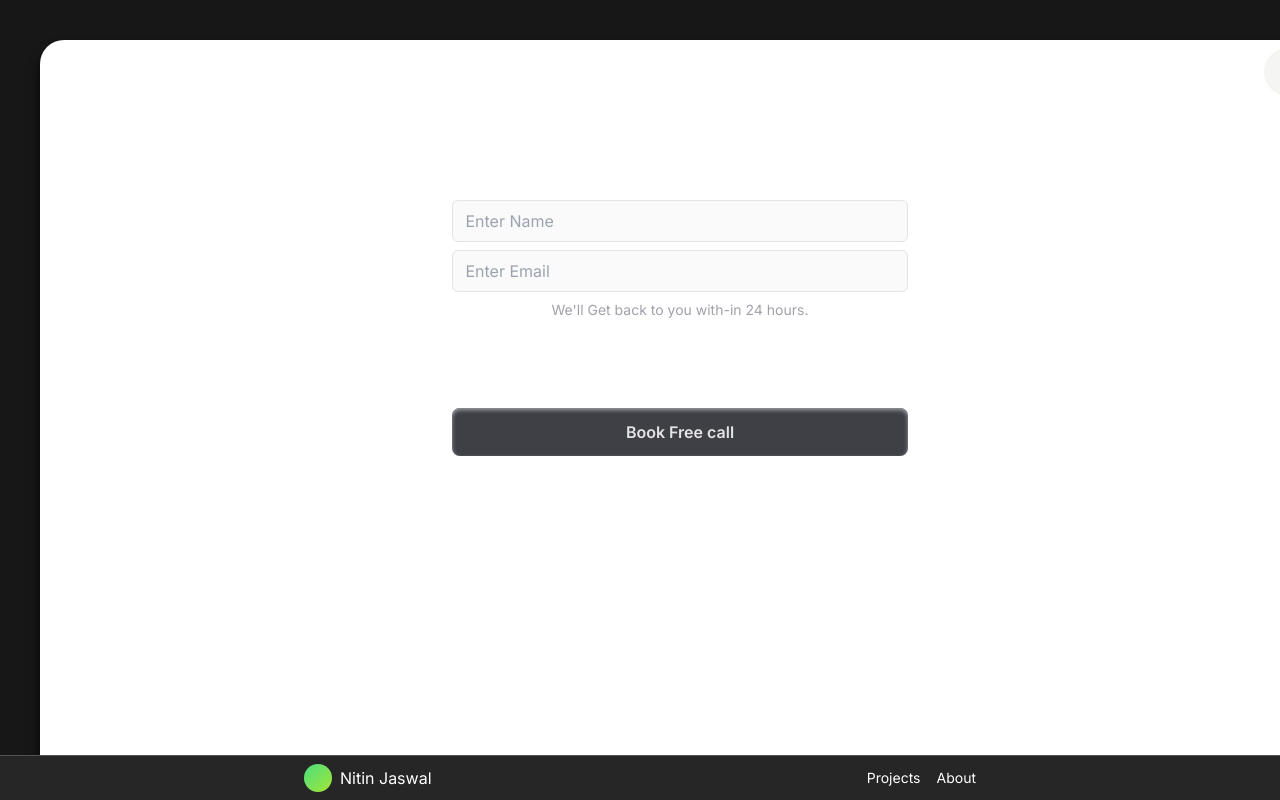
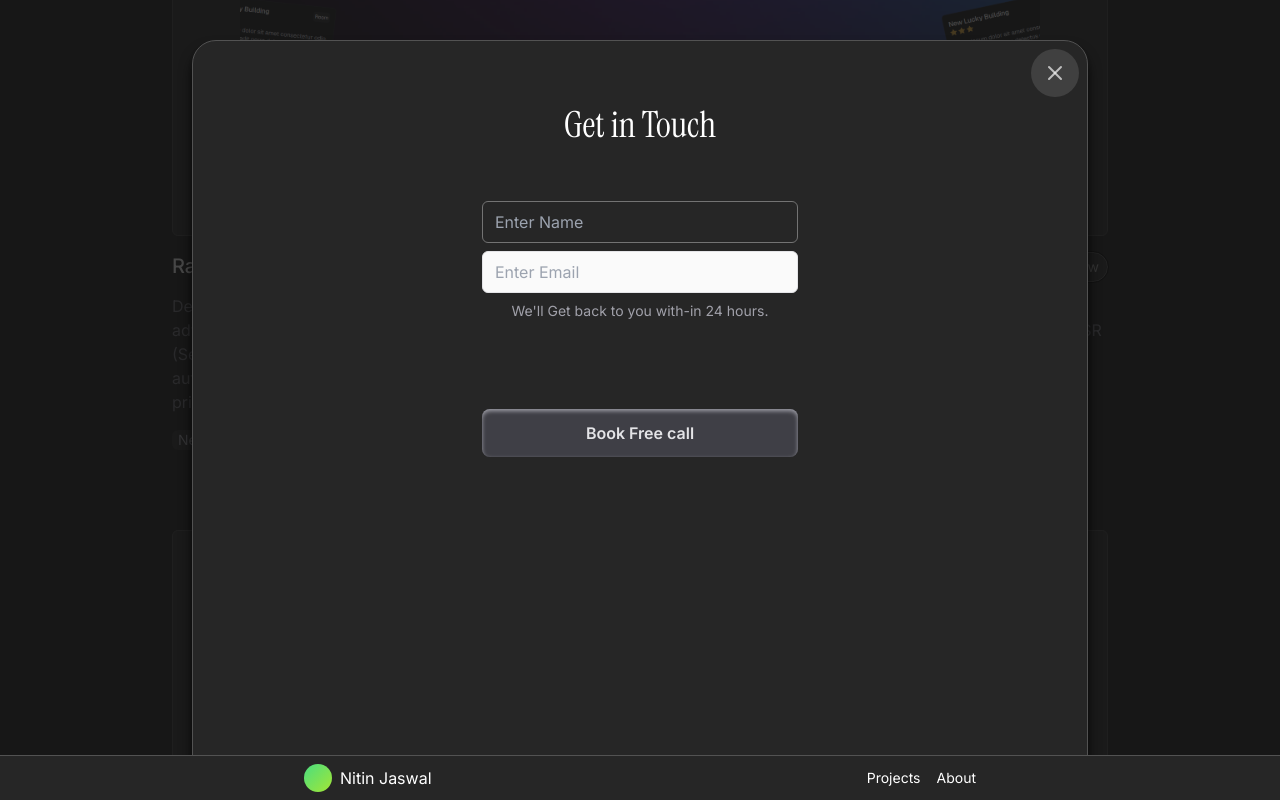
Before and after one commit to walkerthecreator/nitinjaswal, a Next.js app: page /projects in a window 1280 px wide. Both pictures are taken after a click on the button 1204 px from the left and 42 px from the top of the page. Built offline with nearby package versions, Linux system fonts and the light colour scheme.

Commit message:
fix:drawer

```diff
--- a/src/app/projects/page.tsx
+++ b/src/app/projects/page.tsx
@@ -2,9 +2,9 @@
 import Project from "@/components/Project";
 import { motion } from "framer-motion";
 import Image from "next/image";
-import { useState } from "react";
+import { SetStateAction, useState } from "react";
 import { instrumentSerif } from "@/lib/font";
-import { Phone, PhoneMissed } from "lucide-react";
+import { Phone, PhoneMissed, X } from "lucide-react";
 
 const projectsData = [
   {
@@ -53,8 +53,8 @@ function Projects() {
   const [ drawer , setDrawer ] = useState(false)
 
   return (
-    <div className={"relative max-w-7xl mx-auto " + (drawer ? "max-h-screen overflow-hidden px-10"  : "" )}>
-    <div className={"bg-primary mx-auto md:w-4/5 md:pb-20 " + (drawer ? "opacity-80" : "opacity-100") }>
+    <div className={"relative max-w-7xl mx-auto flex items-center justify-center " + (drawer && "max-h-screen overflow-hidden px-10"  )}>
+    <div className={"bg-primary mx-auto md:w-4/5 md:pb-20 " + (drawer ? "opacity-20" : "opacity-100") }>
 {
 
   show &&
@@ -115,21 +115,30 @@ function Projects() {
       {
         drawer
         &&
-        <motion.div
+        <Drawer setDrawer={setDrawer} />
+      }
+    </ div>
+
+  );
+}
+
+export default Projects;
+
+export function Drawer({ setDrawer } : { setDrawer : React.Dispatch<SetStateAction<boolean>>  }){
+  return <motion.div
   initial={{ y : 400 }}
   animate={{ y : 0 }}
   exit={{ y : -400 }}
-        className="h-full bg-white w-full absolute rounded-t-3xl p-2 shadow-lg shadow-black top-10">
+  className="h-full bg-neutral-800 border border-neutral-600 w-full max-w-4xl mx-auto absolute rounded-t-3xl p-2 shadow-lg shadow-black top-10">
 
-            <button onClick={()=>{ setDrawer(false) }} className="bg-stone-100 p-3 rounded-full float-end">
-            <svg xmlns="http://www.w3.org/2000/svg" width="24" height="24" viewBox="0 0 24 24" fill="none" stroke="currentColor" stroke-width="2" stroke-linecap="round" stroke-linejoin="round" className="lucide lucide-x"><path d="M18 6 6 18"/><path d="m6 6 12 12"/></svg>
-            </button>
+      <button onClick={()=>{ setDrawer(false) }} className="bg-neutral-700 p-3 rounded-full float-end">
+      <X className="h-6 w-6 text-muted/70" /></button>
 
-          <h1 className="text-4xl font-medium py-4 text-center mt-10">Get in Touch </h1>
+    <h1 className={`text-4xl font-medium py-4 text-center mt-10 ${instrumentSerif.className}`}>Get in Touch </h1>
 
       <div className="flex flex-col md:w-3/5 mx-auto mt-10 gap-20">
         <div className="md:w-3/5 mx-auto flex flex-col">
-                <input className="p-2 px-3 bg-zinc-50 rounded-md border border-zinc-200" type="text" placeholder="Enter Name" name="name"/>
+          <input className="p-2 px-3 bg-neutral-800 rounded-md border border-neutral-500" type="text" placeholder="Enter Name" name="name"/>
           <input className="mt-2 p-2 px-3 bg-zinc-50 rounded-md border border-zinc-200" type="email" placeholder="Enter Email" name="email" />
 
           <p className="text-zinc-400 my-2 text-sm text-center">We&apos;ll Get back to you with-in 24 hours.</p>
@@ -139,9 +148,3 @@ function Projects() {
       </div>
   </motion.div>
 }
-      </ div>
-
-  );
-}
-
-export default Projects;
```
Lines whose indentation alone changed are shown as unchanged.
